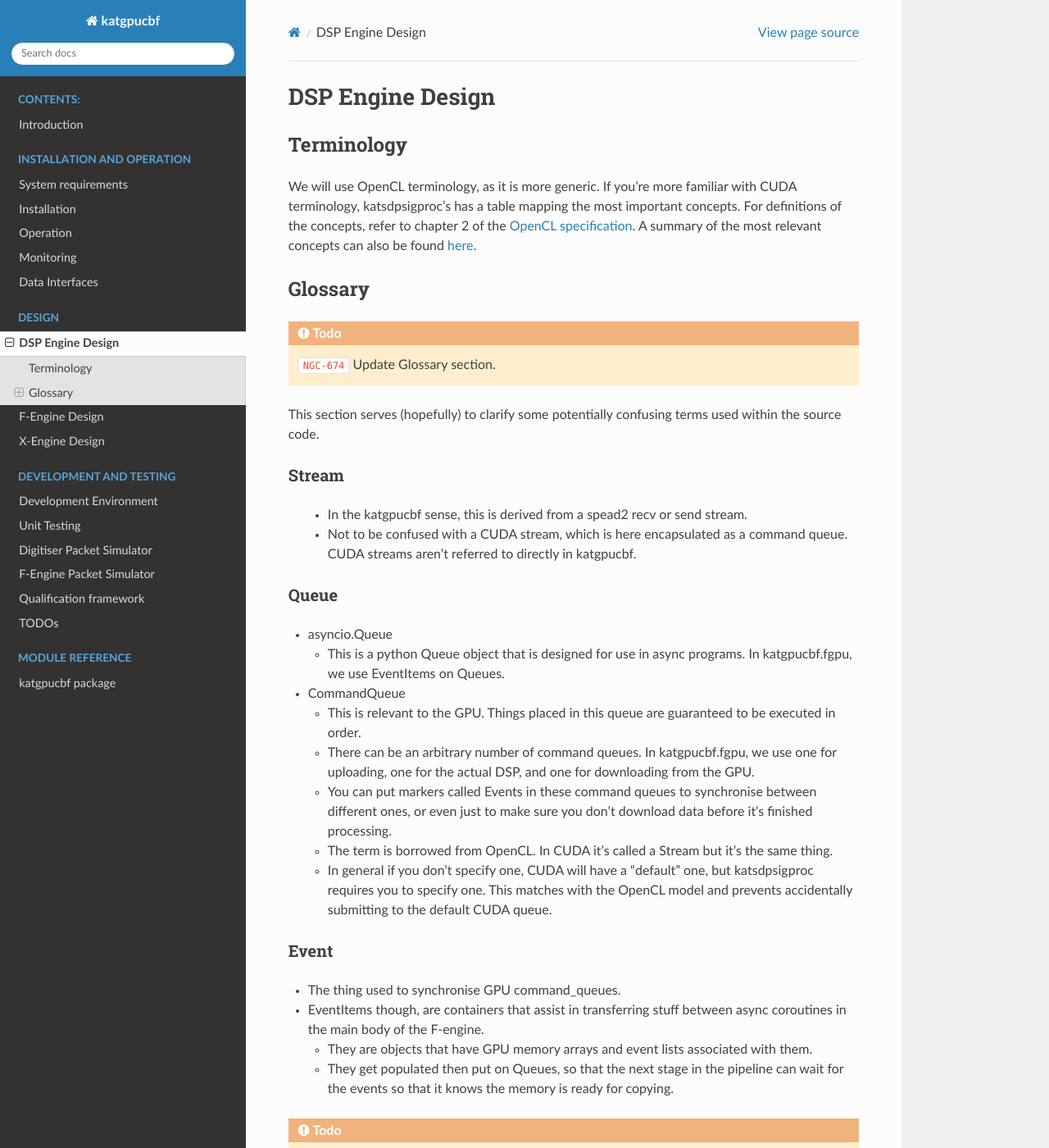
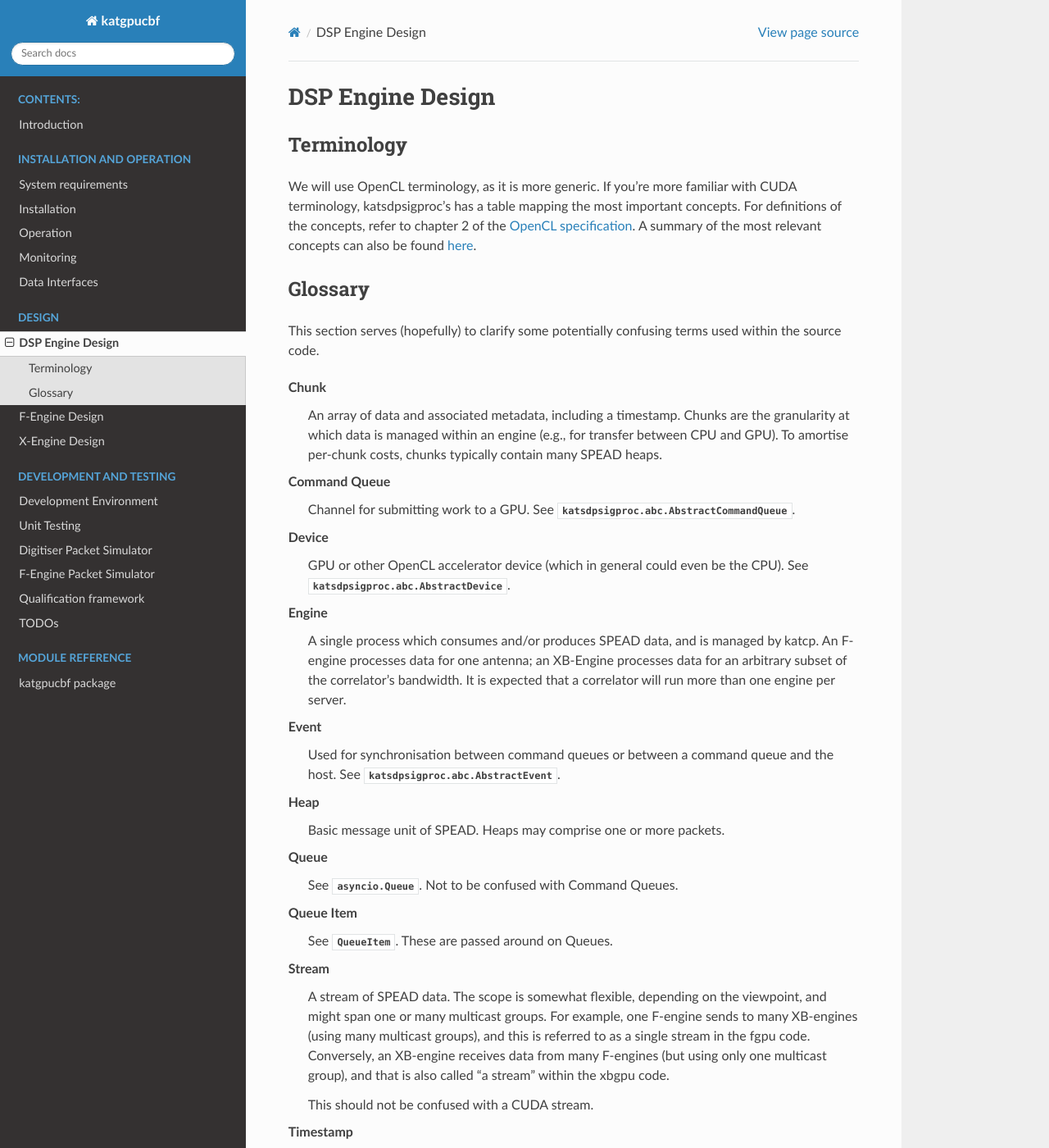
Before and after one commit to ska-sa/katgpucbf, a Sphinx documentation site: the page built from doc/engines.rst, in a window 1280 px wide and 1400 px high. Shown: the whole window at 82% size. Built offline with Sphinx 7.4.7 and the Read the Docs theme 2.0.0, drawn with Linux system fonts in a browser that asks for light colours; formulas are drawn with MathJax 3; the version number could not be read and is left out; some of the changed text lies outside the part shown.

Commit message:
Update the glossary
Closes NGC-674.

```diff
--- a/doc/engines.rst
+++ b/doc/engines.rst
@@ -19,58 +19,61 @@ be found `here`_.
 
 Glossary
 --------
-
-.. todo::  ``NGC-674``
-    Update Glossary section.
-
 This section serves (hopefully) to clarify some potentially confusing terms used
 within the source code.
 
-Stream
-^^^^^^
- - In the katgpucbf sense, this is derived from a spead2 recv or send stream.
- - Not to be confused with a CUDA stream, which is here encapsulated as a
-   command queue. CUDA streams aren't referred to directly in katgpucbf.
+Chunk
+    An array of data and associated metadata, including a timestamp. Chunks
+    are the granularity at which data is managed within an engine (e.g., for
+    transfer between CPU and GPU). To amortise per-chunk costs, chunks
+    typically contain many SPEAD heaps.
+
+Command Queue
+    Channel for submitting work to a GPU. See
+    :class:`katsdpsigproc.abc.AbstractCommandQueue`.
+
+Device
+    GPU or other OpenCL accelerator device (which in general could even be the
+    CPU). See :class:`katsdpsigproc.abc.AbstractDevice`.
+
+Engine
+    A single process which consumes and/or produces SPEAD data, and is managed
+    by katcp. An F-engine processes data for one antenna; an XB-Engine
+    processes data for an arbitrary subset of the correlator's bandwidth. It
+    is expected that a correlator will run more than one engine per server.
+
+Event
+    Used for synchronisation between command queues or between a command queue
+    and the host. See :class:`katsdpsigproc.abc.AbstractEvent`.
+
+Heap
+    Basic message unit of SPEAD. Heaps may comprise one or more packets.
 
 Queue
-^^^^^
+    See :class:`asyncio.Queue`. Not to be confused with Command Queues.
 
-- asyncio.Queue
+Queue Item
+    See :class:`.QueueItem`. These are passed around on Queues.
 
-  - This is a python Queue object that is designed for use in async programs.
-    In katgpucbf.fgpu, we use EventItems on Queues.
+Stream
+    A stream of SPEAD data. The scope is somewhat flexible, depending on the
+    viewpoint, and might span one or many multicast groups. For example, one
+    F-engine sends to many XB-engines (using many multicast groups), and this
+    is referred to as a single stream in the fgpu code. Conversely, an
+    XB-engine receives data from many F-engines (but using only one multicast
+    group), and that is also called "a stream" within the xbgpu code.
 
-- CommandQueue
+    This should not be confused with a CUDA stream.
 
-  - This is relevant to the GPU. Things placed in this queue are guaranteed to
-    be executed in order.
-  - There can be an arbitrary number of command queues. In katgpucbf.fgpu, we use one
-    for uploading, one for the actual DSP, and one for downloading from the GPU.
-  - You can put markers called Events in these command queues to synchronise
-    between different ones, or even just to make sure you don't download data
-    before it's finished processing.
-  - The term is borrowed from OpenCL. In CUDA it's called a Stream but it's the
-    same thing.
-  - In general if you don't specify one, CUDA will have a "default" one, but
-    katsdpsigproc requires you to specify one. This matches with the OpenCL
-    model and prevents accidentally submitting to the default CUDA queue.
-
-Event
-^^^^^
-
-- The thing used to synchronise GPU command_queues.
-- EventItems though, are containers that assist in transferring stuff between
-  async coroutines in the main body of the F-engine.
-
-  - They are objects that have GPU memory arrays and event lists associated with
-    them.
-  - They get populated then put on Queues, so that the next stage in the
-    pipeline can wait for the events so that it knows the memory is ready for
-    copying.
-
-
+Timestamp
+    Timestamps are expressed in units of ADC (analogue-to-digital converter)
+    samples, measured from an arbitrary "sync epoch" (also known as the "sync
+    time"). When a timestamp is associated with a collection of data, it
+    generally reflects the timestamp of the *first* ADC sample that forms part
+    of that data.
 
 .. todo:: ``NGC-675``
+
     Explanation of network receive, GPU processing and network transmit "loops".
     There'll be a few merges from the existing F- and XBgpu sections, and the
     Glossary as well.
```
